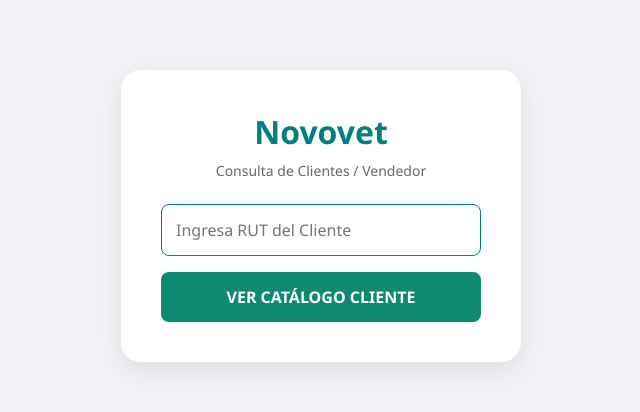
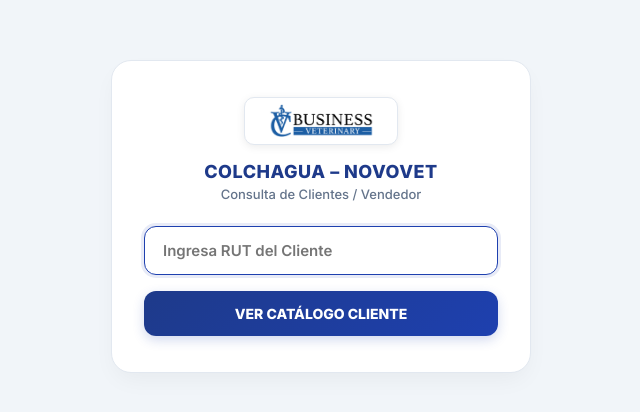
Before and after one commit to franciscovaldebenito-blip/autoatencion-colchagua, a website: page public/index.html in a window 1280 px wide. Shown: the part 184-596 px from the top of the page, without its empty margins (319-959 px from the left). Drawn offline with Linux system fonts and the light colour scheme.

Commit message:
Add files via upload

```diff
--- a/public/index.html
+++ b/public/index.html
@@ -3,32 +3,155 @@
 <head>
   <meta charset="UTF-8">
   <meta name="viewport" content="width=device-width, initial-scale=1.0">
-  <title>Novovet - Portal Auto-Atención</title>
+  <title>Novovet | Portal Auto-Atención</title>
+  <!-- Tipografía Inter idéntica al catálogo -->
+  <link rel="preconnect" href="https://fonts.googleapis.com">
+  <link rel="preconnect" href="https://fonts.gstatic.com" crossorigin>
+  <link href="https://fonts.googleapis.com/css2?family=Inter:wght@400;500;600;700;800&display=swap" rel="stylesheet">
+
   <style>
-    * { box-sizing: border-box; margin: 0; padding: 0; font-family: 'Segoe UI', Tahoma, Geneva, Verdana, sans-serif; }
-    body { background-color: #f0f2f5; display: flex; justify-content: center; align-items: center; height: 100vh; }
-    .card { background: white; padding: 40px; border-radius: 20px; box-shadow: 0 8px 24px rgba(0,0,0,0.08); text-align: center; max-width: 400px; width: 90%; }
-    .logo { color: #008080; font-size: 32px; font-weight: bold; margin-bottom: 8px; }
-    .subtitle { color: #666; font-size: 14px; margin-bottom: 24px; }
-    input { width: 100%; padding: 14px; border: 1px solid #ccc; border-radius: 8px; font-size: 16px; margin-bottom: 16px; outline: none; }
-    input:focus { border-color: #008080; }
-    button { width: 100%; background-color: #0d8a72; color: white; border: none; padding: 14px; border-radius: 8px; font-size: 16px; font-weight: bold; cursor: pointer; transition: background 0.2s; }
-    button:hover { background-color: #096654; }
-    .error { color: #d32f2f; font-size: 14px; margin-top: 12px; display: none; }
+    :root {
+      --primary: #1e40af;
+      --primary-dark: #1e3a8a;
+      --bg-body: #f1f5f9;
+      --surface: #ffffff;
+      --text-main: #0f172a;
+      --text-muted: #64748b;
+      --border-color: #e2e8f0;
+      --danger: #ef4444;
+      --danger-bg: #fef2f2;
+    }
+
+    * { box-sizing: border-box; margin: 0; padding: 0; font-family: 'Inter', -apple-system, BlinkMacSystemFont, sans-serif; }
+    body {
+      background-color: var(--bg-body);
+      color: var(--text-main);
+      display: flex;
+      justify-content: center;
+      align-items: center;
+      min-height: 100vh;
+      padding: 16px;
+      -webkit-font-smoothing: antialiased;
+    }
+
+    /* Tarjeta con los bordes y sombras del catálogo */
+    .card {
+      background: var(--surface);
+      padding: 36px 32px;
+      border-radius: 20px;
+      border: 1px solid var(--border-color);
+      box-shadow: 0 10px 25px -5px rgba(0,0,0,0.05);
+      text-align: center;
+      max-width: 420px;
+      width: 100%;
+    }
+
+    /* Contenedor del Logo idéntico al Header del catálogo */
+    .logo-container {
+      display: inline-flex;
+      align-items: center;
+      justify-content: center;
+      height: 48px;
+      padding: 6px 16px;
+      background: white;
+      border-radius: 10px;
+      box-shadow: 0 2px 8px rgba(0,0,0,0.08);
+      border: 1px solid var(--border-color);
+      margin-bottom: 16px;
+    }
+    .logo-container img {
+      height: 100%;
+      object-fit: contain;
+    }
+
+    .brand-title {
+      font-size: 18px;
+      font-weight: 800;
+      color: var(--primary-dark);
+      letter-spacing: 0.5px;
+      margin-bottom: 4px;
+    }
+
+    .subtitle {
+      color: var(--text-muted);
+      font-size: 13px;
+      font-weight: 500;
+      margin-bottom: 24px;
+    }
+
+    /* Estilos del Input de búsqueda */
+    input {
+      width: 100%;
+      padding: 14px 18px;
+      border: 1px solid var(--border-color);
+      border-radius: 12px;
+      font-size: 15px;
+      font-weight: 600;
+      color: var(--text-main);
+      margin-bottom: 16px;
+      outline: none;
+      background: #f8fafc;
+      transition: all 0.2s ease;
+    }
+    input:focus {
+      border-color: var(--primary);
+      background: white;
+      box-shadow: 0 0 0 3px rgba(30, 64, 175, 0.1);
+    }
+
+    /* Botón azul corporativo con degradado */
+    button {
+      width: 100%;
+      background: linear-gradient(135deg, #1e3a8a 0%, #1e40af 100%);
+      color: white;
+      border: none;
+      padding: 14px;
+      border-radius: 12px;
+      font-size: 14px;
+      font-weight: 800;
+      cursor: pointer;
+      transition: all 0.2s ease;
+      box-shadow: 0 4px 12px rgba(30, 64, 175, 0.2);
+    }
+    button:hover {
+      background: var(--primary-dark);
+      transform: translateY(-1px);
+    }
+    button:active {
+      transform: scale(0.98);
+    }
+
+    /* Mensaje de error */
+    .error {
+      color: var(--danger);
+      background-color: var(--danger-bg);
+      border: 1px solid #fecaca;
+      border-radius: 10px;
+      padding: 10px 14px;
+      font-size: 13px;
+      font-weight: 600;
+      margin-top: 16px;
+      display: none;
+    }
   </style>
 </head>
 <body>
 
   <div class="card">
-    <div class="logo">Novovet</div>
+    <!-- Logo -->
+    <div class="logo-container">
+      <img src="/Logo.png" alt="Business Veterinary Logo" onerror="this.parentElement.style.display='none'">
+    </div>
+
+    <div class="brand-title">COLCHAGUA – NOVOVET</div>
     <div class="subtitle">Consulta de Clientes / Vendedor</div>
 
     <form id="searchForm">
-      <input type="text" id="rutInput" placeholder="Ingresa RUT del Cliente" required autofocus>
+      <input type="text" id="rutInput" placeholder="Ingresa RUT del Cliente" required autofocus autocomplete="off">
       <button type="submit">VER CATÁLOGO CLIENTE</button>
     </form>
 
-    <div id="errorMsg" class="error">RUT no encontrado. Revisa e intenta de nuevo.</div>
+    <div id="errorMsg" class="error">⚠️ RUT no encontrado. Revisa e intenta de nuevo.</div>
   </div>
 
   <script>
```
